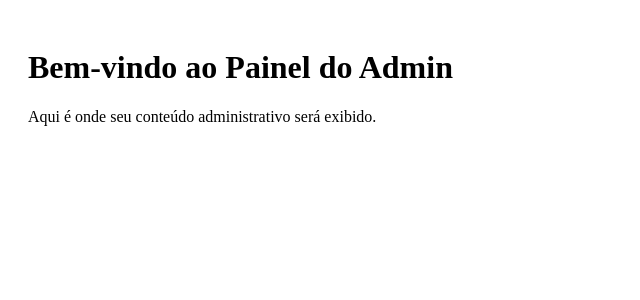
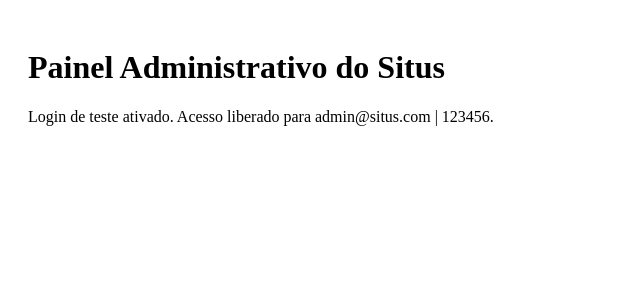
Before and after one commit to jackonsantana/Situs_App, a React (Vite) app in the folder admin_web/: page / in a window 1280 px wide. Both pictures are taken after a click on the button "Entrar". Shown: the top 300 px of the page, without its empty margins (0-640 px from the left). Built offline with nearby package versions, Linux system fonts and the light colour scheme.

Commit message:
Update app.tsx

```diff
--- a/admin_web/src/app.tsx
+++ b/admin_web/src/app.tsx
@@ -1,4 +1,3 @@
-// admin_web/src/App.tsx
 import { useState, useEffect } from 'react';
 import Login from './Login';
 
@@ -19,8 +18,8 @@ export default function App() {
 
   return (
     <div style={{ padding: 20 }}>
-      <h1>Bem-vindo ao Painel do Admin</h1>
-      <p>Aqui é onde seu conteúdo administrativo será exibido.</p>
+      <h1>Painel Administrativo do Situs</h1>
+      <p>Login de teste ativado. Acesso liberado para admin@situs.com | 123456.</p>
     </div>
   );
 }
```
